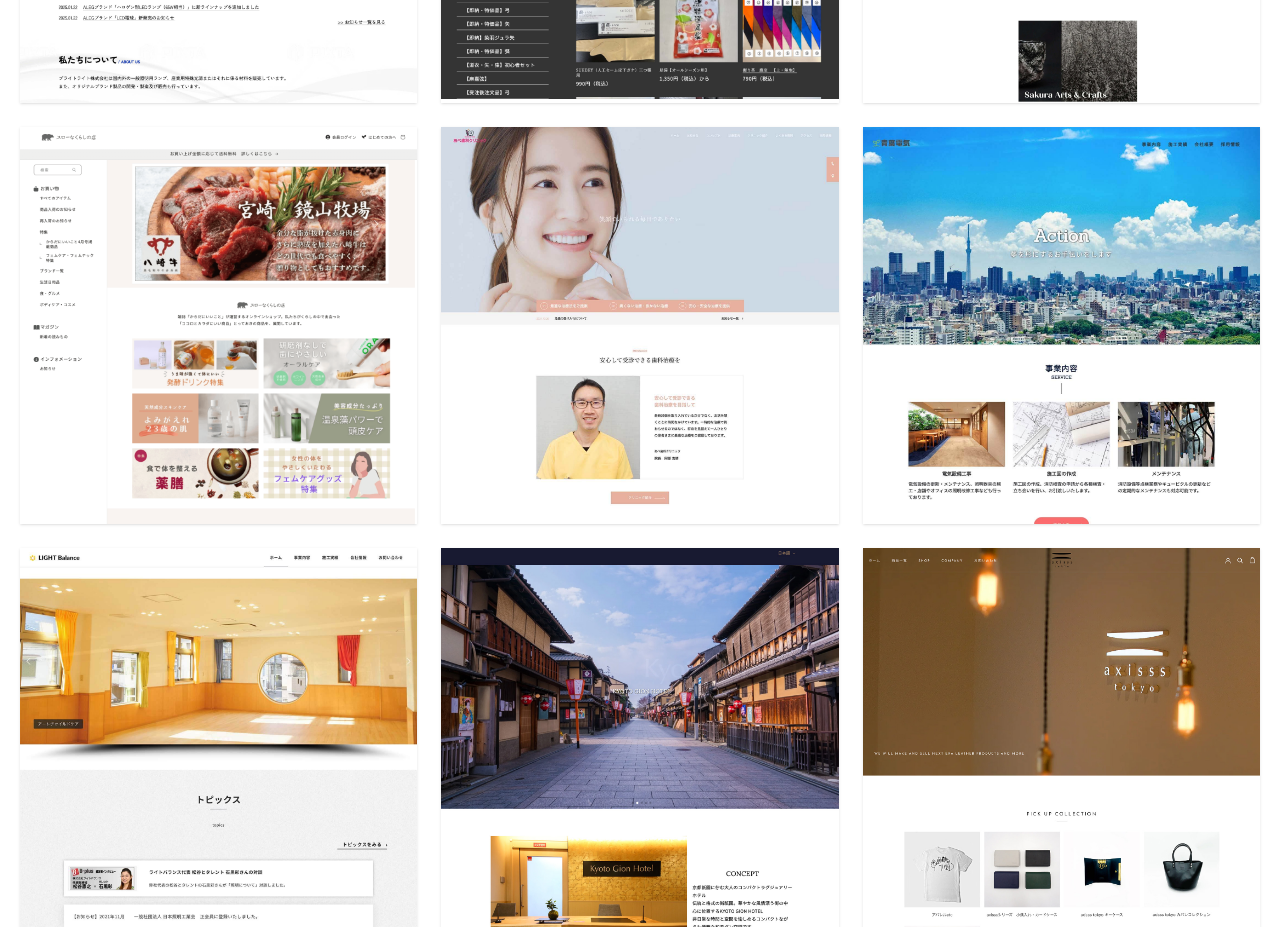
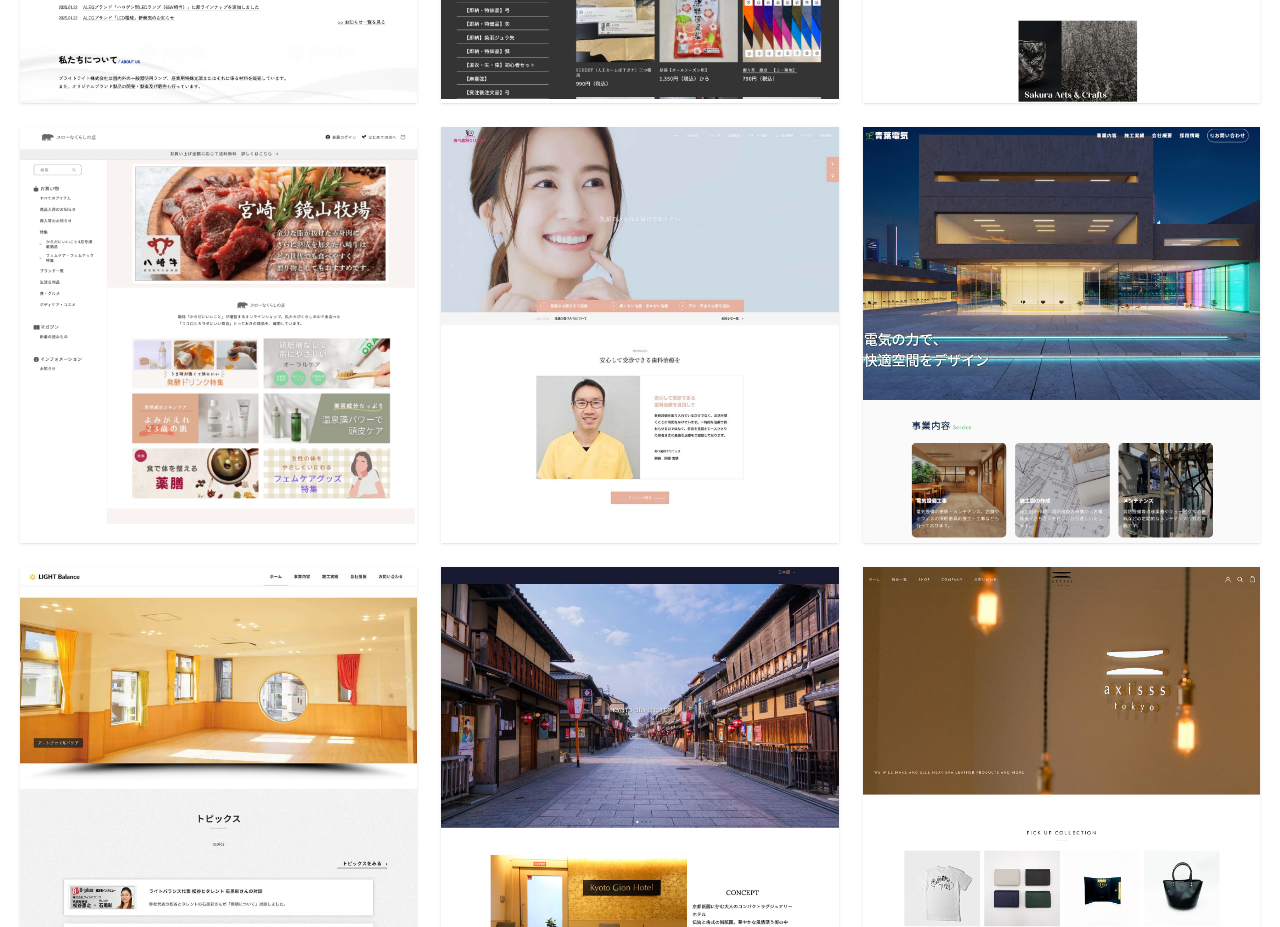
Before and after one commit to ma30nousagi/portfolio-next, a Next.js app: page / in a window 1280 px wide. Shown: the part 1540-2467 px from the top of the page. Built offline with nearby package versions, Linux system fonts and the light colour scheme.

Commit message:
add works aoba-new image.

```diff
--- a/components/Works.tsx
+++ b/components/Works.tsx
@@ -22,7 +22,7 @@ export function Works() {
                   <Image src="/img/abedental-img.jpeg" alt="Works" width={1450} height={1450} />
                 </li>
                 <li className="mb-6 md:mb-0 shadow">
-                  <Image src="/img/aobadenki-image.jpeg" alt="Works" width={1450} height={1450} />
+                  <Image src="/img/2024-aoba-img.jpg" alt="Works" width={1450} height={1450} />
                 </li>
                 <li className="mb-6 md:mb-0 shadow">
                   <Image src="/img/lightbalance-img.jpeg" alt="Works" width={1450} height={1450} />
```
Also changed, not shown: public/img/2024-aoba-img.jpg (added).
